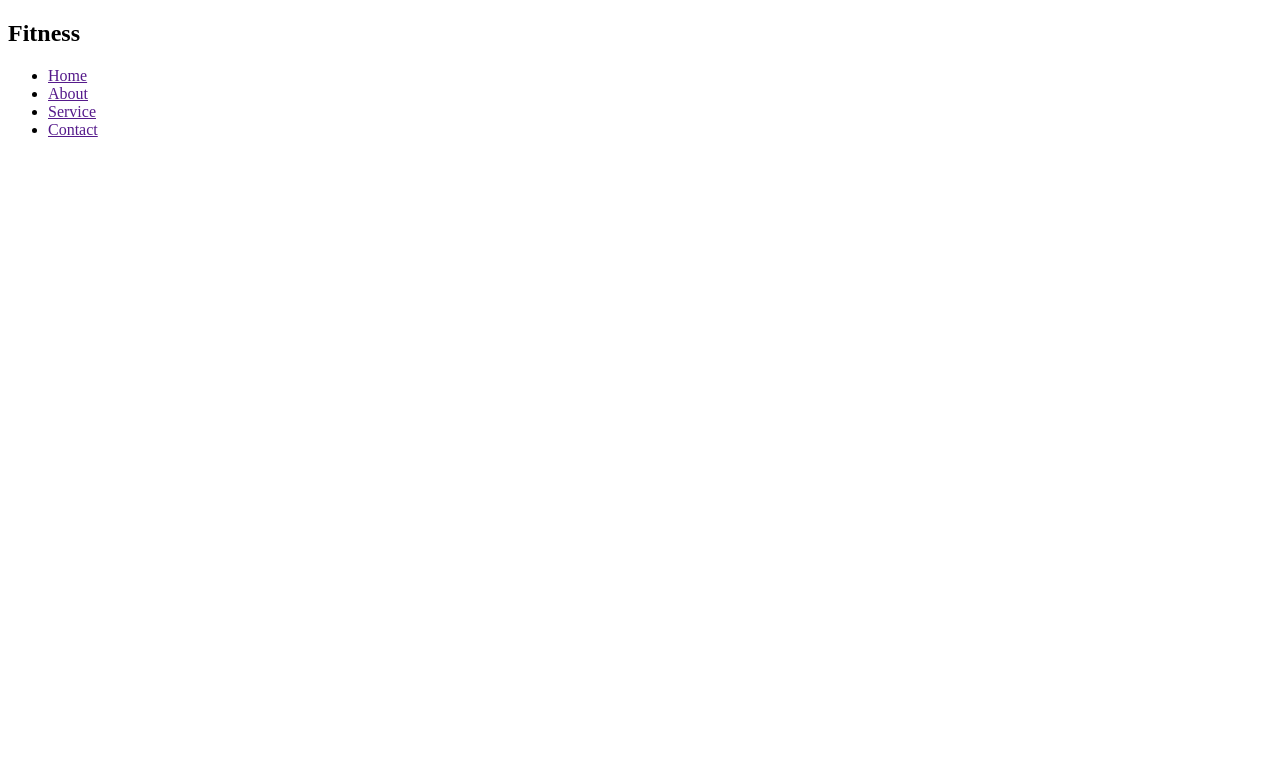
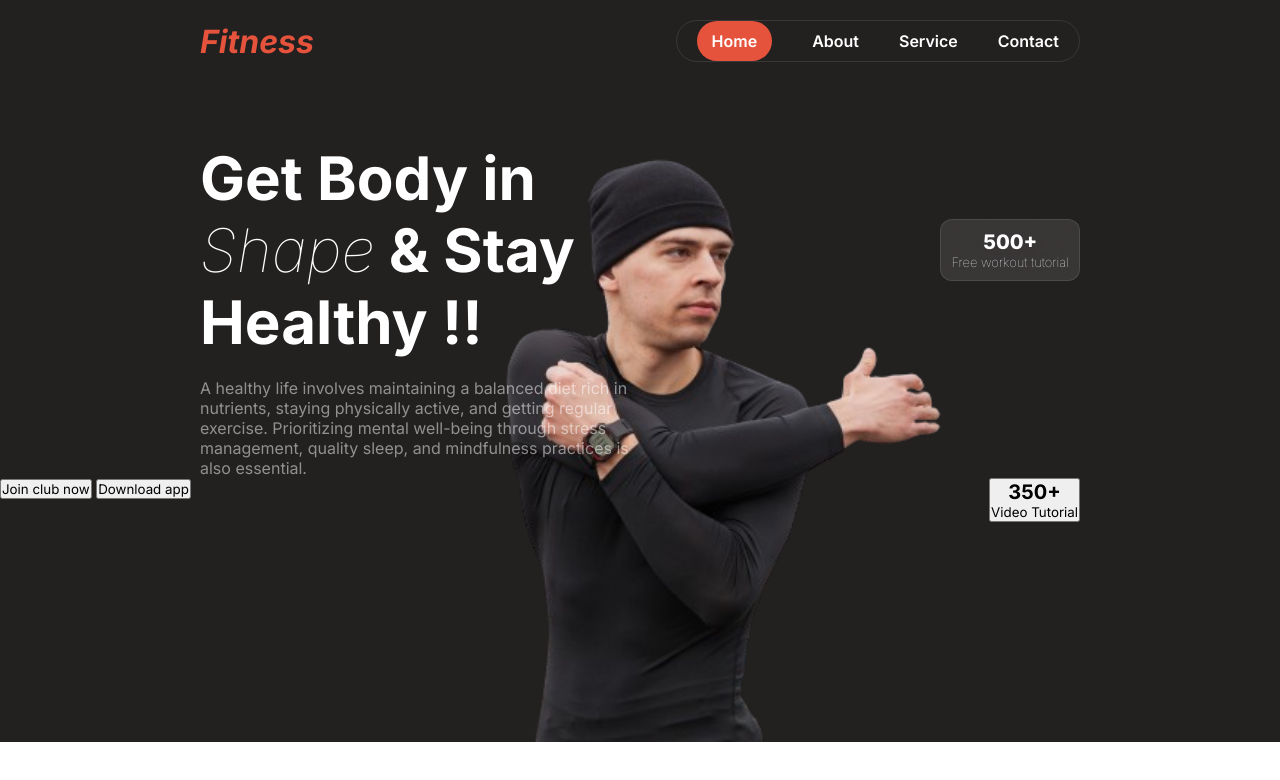
Before and after one commit to Faridtusher/health-cafe, a plain HTML site: page index.html in a window 1280 px wide. Drawn offline with Linux system fonts and the light colour scheme.

Commit message:
complete-nav-section

```diff
--- a/index.html
+++ b/index.html
@@ -4,20 +4,66 @@
    <meta charset="UTF-8">
    <meta name="viewport" content="width=device-width, initial-scale=1.0">
    <title>Health Cafe</title>
+   <link rel="preconnect" href="https://fonts.googleapis.com">
+   <link rel="preconnect" href="https://fonts.gstatic.com" crossorigin>
+   <link
+      href="https://fonts.googleapis.com/css2?family=Inter:ital,opsz,wght@0,14..32,100..900;1,14..32,100..900&display=swap"
+      rel="stylesheet">
+
+   <link rel="stylesheet" href="./style/style.css">
 </head>
 
 <body>
    <header>
-      <nav>
+      <!-- code of navigation area -->
+      <nav class="nav-container">
          <h2>Fitness</h2>
          <ul>
-            <li> <a href="">Home</a> </li>
+            <li> <a class="home-style" href="">Home</a> </li>
             <li> <a href="">About</a> </li>
             <li> <a href="">Service</a> </li>
             <li> <a href="">Contact</a> </li>
          </ul>
       </nav>
 
+
+      <!-- html code of banner section -->
+       <section class="banner-container">
+         <div class="banner-heading">
+            <div>
+               <h1 class="banner-title">Get Body in</h1>
+               <h1 class="banner-title"> <span>Shape</span> & Stay</h1>
+               <h1 class="banner-title"> Healthy !!</h1>
+            </div>
+            <button class="banner-button">
+               <h1>500+</h1>
+               <p>Free workout tutorial</p>
+            </button>
+         </div>
+         <article class="banner-details">
+            A healthy life involves maintaining a balanced diet rich in nutrients, staying physically active, and
+            getting regular exercise. Prioritizing mental well-being through stress management, quality sleep, and
+            mindfulness practices is also essential.
+         </article>
+
+         <div class="banner-btn-container">
+            <div class="download-join-btn">
+               <button class="join-btn">Join club now</button>
+               <button class="download-btn">Download app</button>
+            </div>
+
+            <button>
+               <p></p>
+               <div>
+                  <h1>350+</h1>
+                  <p>Video Tutorial</p>
+               </div>
+
+            </button>
+         </div>
+
+
+       </section>
    </header>
 
 
--- a/style/style.css
+++ b/style/style.css
@@ -0,0 +1,133 @@
+*{
+   font-family: "Inter";
+   margin: 0;
+   padding: 0;
+}
+
+/* style of navigation area */
+header{
+   background-color: rgb(35, 32, 32);
+}
+.nav-container{
+   display: flex;
+   justify-content: space-between;
+   align-items: center;
+   margin: 0px 200px;
+   margin-bottom: 80px;
+}
+
+.nav-container h2{
+   color: rgb(230, 83, 60);
+   font-weight: 700;
+   font-style: italic;
+   font-size: xx-large;
+   margin-top: 20px;
+}
+
+.nav-container ul{
+   color: white;
+   list-style: none;
+   display: flex;
+   border: 1px solid rgba(255, 255, 255, 0.1);
+   border-radius: 39px;
+   padding: 10px 0px;
+   margin-top: 20px;
+
+}
+
+.nav-container ul li a{
+   color: white;
+   text-decoration: none;
+   font-weight: 600;
+   margin: 0px 20px;
+}
+
+.home-style{
+   border-radius: 46px;
+   background: rgb(230, 83, 60);
+   padding: 10px 15px;
+}
+
+
+/* style of banner section */
+.banner-container{
+   background-image: url('../images/bannar.png');
+   background-repeat: no-repeat;
+   background-size:contain;
+   height: 600px;
+   background-position: right;
+   margin-right: 200px;
+}
+
+.banner-heading{
+   display: flex;
+   color: white;
+   align-items: center;
+   justify-content: space-between;
+
+}
+
+.banner-title{
+   color: rgb(255, 255, 255);
+   margin-left: 200px;
+   font-family: Inter;
+   font-size: 60px;
+   font-weight: 700;
+   line-height: 120%;
+   letter-spacing: 0%;
+   text-align: left;
+}
+
+.banner-title span{
+   font-weight: 100;
+   font-style: italic;
+}
+
+.banner-button{
+   border: 1px solid rgba(255, 255, 255, 0.1);
+   border-radius: 12px;
+   color: white;
+   backdrop-filter: blur(20px);
+   background: rgba(255, 255, 255, 0.1);
+   padding: 10px;
+   margin-left: 200px;
+
+}
+
+.banner-button h1{
+   font-weight: 800;
+}
+
+.banner-button p{
+   font-weight: 100;
+   font-size: small;
+}
+
+.banner-details{
+   color: rgba(255, 255, 255, 0.5);
+   font-family: Inter;
+   font-size: 16px;
+   font-weight: 400;
+   text-align: left;
+   width: 450px;
+   margin-left: 200px;
+   margin-top: 20px;
+}
+
+.banner-btn-container{
+   display: flex;
+   justify-content: space-between;
+}
+
+.download-join-btn{
+
+
+}
+
+.join-btn{
+
+}
+
+.download-btn{
+
+}
```
Also changed, not shown: images/bannar.png (added).
